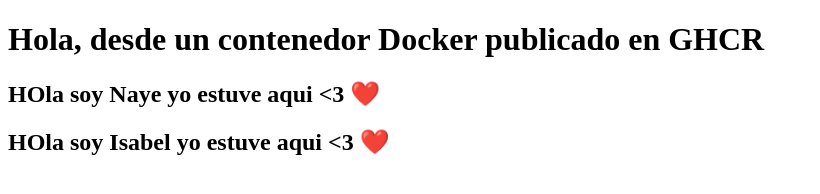
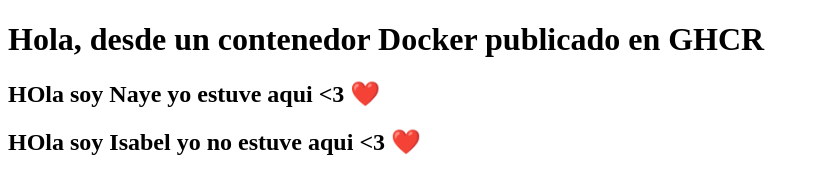
Before and after one commit to Cristhina1/lab-docker-gh-actions, a website: page index.html in a window 1280 px wide. Shown: the whole page, without its empty margins (0-820 px from the left). Drawn offline with Linux system fonts and the light colour scheme.

Commit message:
chore: actualizar

```diff
--- a/index.html
+++ b/index.html
@@ -7,6 +7,6 @@
 <body>
 <h1>Hola, desde un contenedor Docker publicado en GHCR</h1>
 <h2>HOla soy Naye yo estuve aqui <3 ❤️</h2>
-    <h2>HOla soy Isabel yo estuve aqui <3 ❤️</h2>
+    <h2>HOla soy Isabel yo no estuve aqui <3 ❤️</h2>
 </body>
 </html>
```
